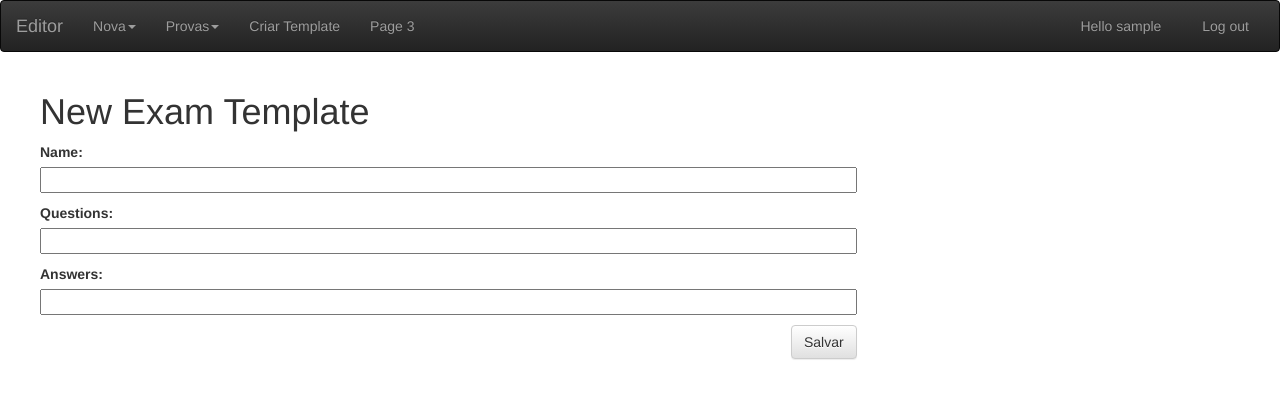
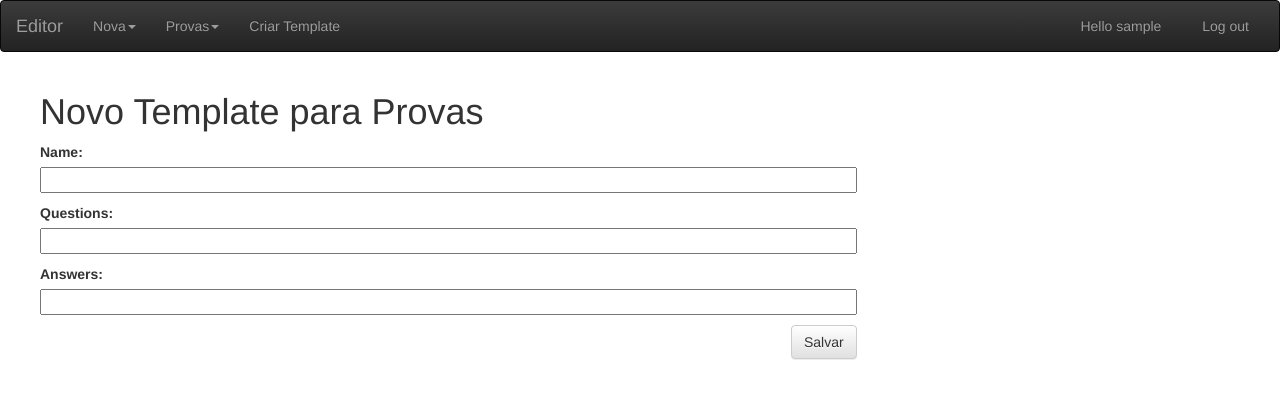
Before and after one commit to aleternis/editor-acessivel, a Django app: page /examtemplate/new/ in a window 1280 px wide. Shown: the top 399 px of the page. Run offline with Django 3.2, Linux system fonts and the light colour scheme; the visitor is signed in with stand-in values (Sample User, id 1); some libraries are stand-ins or nearby versions; some web fonts are replaced.

Commit message:
Add redirections

```diff
--- a/blog/templates/blog/base.html
+++ b/blog/templates/blog/base.html
@@ -68,7 +68,6 @@
         {% if perms.blog.add_examtemplate %}
         <li><a href="{% url 'exam_template_new' %}">Criar Template</a></li>
         {% endif %}
-        <li><a href="#">Page 3</a></li>
     </ul>
     <ul class="nav navbar-nav navbar-right">
 
--- a/blog/templates/blog/exam_edit.html
+++ b/blog/templates/blog/exam_edit.html
@@ -3,7 +3,7 @@
 
 
 {% block content %}
-<h1>New exam</h1>
+<h1>Nova Prova</h1>
 
 <form method="POST" class="post-form">{% csrf_token %}
     {{ form.media }}
--- a/blog/templates/blog/exam_template_edit.html
+++ b/blog/templates/blog/exam_template_edit.html
@@ -3,7 +3,7 @@
 
 
 {% block content %}
-<h1>New Exam Template</h1>
+<h1>Novo Template para Provas</h1>
 
 <form method="POST" class="post-form">{% csrf_token %}
     {{ form.media }}
--- a/blog/views.py
+++ b/blog/views.py
@@ -92,7 +92,7 @@ def comment_remove(request, pk):
 @permission_required('blog.question_detail',raise_exception=True)
 def question_detail(request, pk):
     question = get_object_or_404(Question, pk=pk)
-    num_options = question.exam.template.questions
+    num_options = question.exam.template.answers
     exam_pk = question.exam.id
     num_options_done = Option.objects.filter(question=pk).count()
     options = None
@@ -164,7 +164,7 @@ def exam_new(request):
             exam.author = request.user
            # post.published_date = timezone.now()
             exam.save()
-            return redirect('blog.views.exam_new')
+            return HttpResponseRedirect(reverse(question_list, args=(exam.pk,)))
     else:
         form = ExamForm()
     return render(request, 'blog/exam_edit.html', {'form': form})
@@ -184,8 +184,8 @@ def exam_template_new(request):
     if request.method == "POST":
         form = ExamTemplateForm(request.POST)
         if form.is_valid():
-            form.save()
-            return redirect('blog.views.exam_template_new')
+            new_form = form.save()
+            return HttpResponseRedirect(reverse(exam_template_detail, args=(new_form.pk,)))
     else:
         form = ExamTemplateForm()
     return render(request, 'blog/exam_template_edit.html', {'form': form})
```
